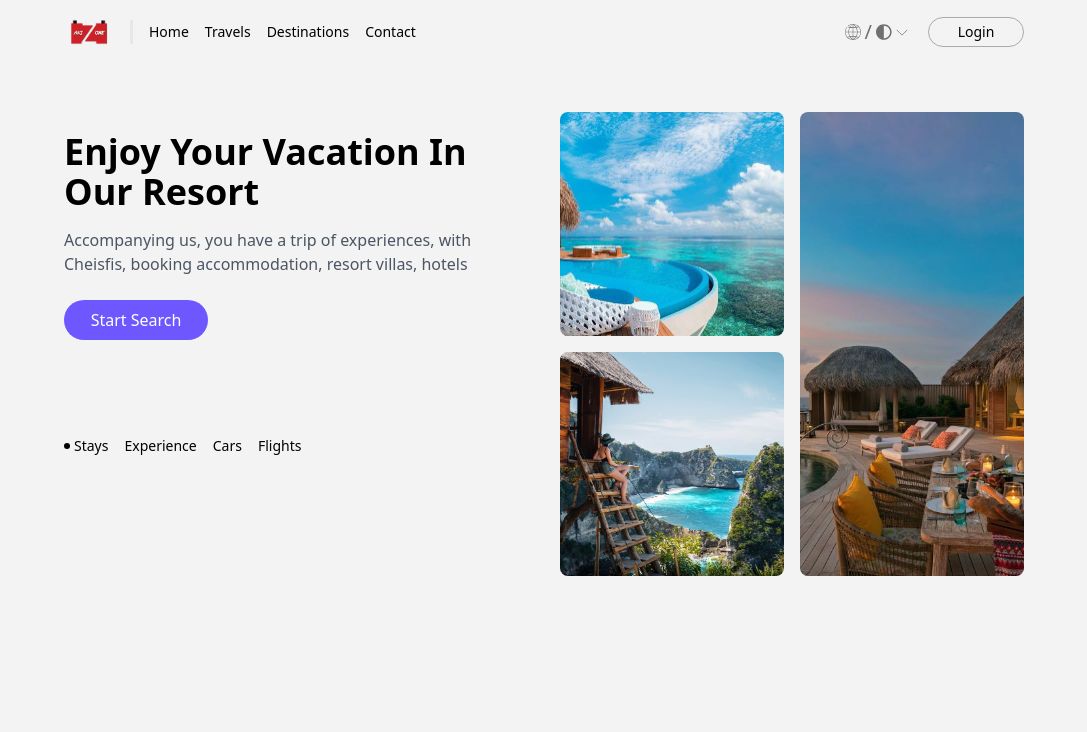
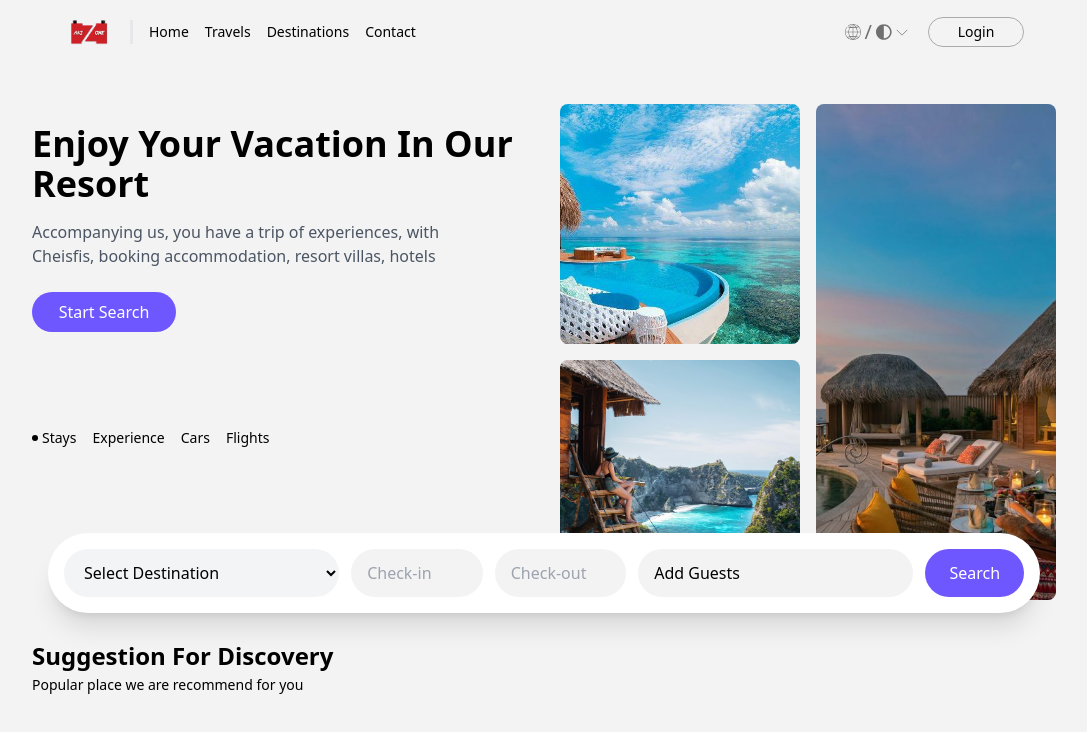
Before and after one commit to elvrby/sicohotel, a Next.js app: page / in a window 1280 px wide. Shown: the top 732 px of the page, without its empty margins (96-1183 px from the left). Built offline with nearby package versions, Linux system fonts and the light colour scheme.

Commit message:
Update 0.1

```diff
--- a/package.json
+++ b/package.json
@@ -9,12 +9,13 @@
     "lint": "next lint"
   },
   "dependencies": {
-    "firebase": "^10.13.2",
+    "firebase": "^11.2.0",
     "firebase-react-hooks": "^0.8.0",
     "firebaseui": "^6.1.0",
     "js-cookie": "^3.0.5",
-    "next": "14.2.13",
+    "next": "^14.2.23",
     "react": "^18",
+    "react-datepicker": "^7.6.0",
     "react-dom": "^18",
     "react-hooks": "^1.0.1"
   },
--- /dev/null
+++ b/src/components/addons/searchbar.tsx
@@ -0,0 +1,153 @@
+"use client";
+import { useState, useRef, useEffect } from "react";
+import DatePicker from "react-datepicker";
+import "react-datepicker/dist/react-datepicker.css";
+
+const SearchBar: React.FC = () =>{
+    const [isGuestPopupOpen, setIsGuestPopupOpen] = useState(false);
+    const [destination, setDestination] = useState(""); // State untuk menyimpan destinasi yang dipilih
+    const [adults, setAdults] = useState(0);
+    const [children, setChildren] = useState(0);
+    const [checkInDate, setCheckInDate] = useState<Date | null>(null);
+    const [checkOutDate, setCheckOutDate] = useState<Date | null>(null);
+    const guestRef = useRef<HTMLDivElement>(null);
+
+    const guestText =
+      adults + children > 0
+        ? `${adults + children} Guest${adults + children > 1 ? "s" : ""}`
+        : "Add Guests";
+
+    useEffect(() => {
+      const handleClickOutside = (event: MouseEvent) => {
+        if (guestRef.current && !guestRef.current.contains(event.target as Node)) {
+          setIsGuestPopupOpen(false);
+        }
+      };
+
+      const handleResize = () => {
+        setIsGuestPopupOpen(false);
+      };
+
+      document.addEventListener("mousedown", handleClickOutside);
+      window.addEventListener("resize", handleResize);
+
+      return () => {
+        document.removeEventListener("mousedown", handleClickOutside);
+        window.removeEventListener("resize", handleResize);
+      };
+    }, []);
+
+    return(
+        <main className="mt-4">
+            {/* Search Bar */}
+            <div className="relative lg:absolute lg:top-2/3 w-full max-w-2xl px-4 z-10 lg:max-w-5xl">
+            <div className="bg-white rounded-lg lg:rounded-full md:rounded-full shadow-xl p-4 flex flex-col sm:flex-row gap-3">
+            {/* Dropdown Destination */}
+            <div className="flex-1">
+                <select
+                value={destination}
+                onChange={(e) => setDestination(e.target.value)}
+                className="w-full px-4 py-3 rounded-full border-none bg-gray-100 focus:ring-2 focus:ring-[#6E57FF]"
+                >
+                <option value="" disabled>
+                    Select Destination
+                </option>
+                <option value="Bali">Bali</option>
+                <option value="Jakarta">Jakarta</option>
+                <option value="Lombok">Lombok</option>
+                <option value="Bandung">Bandung</option>
+                <option value="Yogyakarta">Yogyakarta</option>
+                </select>
+            </div>
+
+            {/* Date Picker */}
+            <div className="flex-1 flex gap-3">
+                <DatePicker
+                selected={checkInDate}
+                onChange={(date) => setCheckInDate(date)}
+                selectsStart
+                startDate={checkInDate || undefined}
+                endDate={checkOutDate || undefined}
+                minDate={new Date()} // Tidak bisa memilih sebelum hari ini
+                placeholderText="Check-in"
+                className="w-full px-4 py-3 rounded-full border-none bg-gray-100 focus:ring-2 focus:ring-[#6E57FF]"
+                />
+                <DatePicker
+                selected={checkOutDate}
+                onChange={(date) => setCheckOutDate(date)}
+                selectsEnd
+                startDate={checkInDate || undefined}
+                endDate={checkOutDate || undefined}
+                minDate={checkInDate || new Date()} // Tidak bisa sebelum check-in
+                placeholderText="Check-out"
+                className="w-full px-4 py-3 rounded-full border-none bg-gray-100 focus:ring-2 focus:ring-[#6E57FF]"
+                />
+            </div>
+
+            {/* Guest Picker */}
+            <div className="relative flex-1" ref={guestRef}>
+                <input
+                type="text"
+                readOnly
+                placeholder="Guests"
+                onClick={() => setIsGuestPopupOpen(!isGuestPopupOpen)}
+                value={guestText}
+                className="w-full px-4 py-3 rounded-full border-none bg-gray-100 focus:ring-2 focus:ring-[#6E57FF] cursor-pointer"
+                />
+                {isGuestPopupOpen && (
+                <div className="absolute top-full left-0 right-0 mt-2 bg-white rounded-lg shadow-xl p-4 space-y-4 z-20">
+                    <div className="flex items-center justify-between">
+                    <div>
+                        <h4 className="font-semibold">Adults</h4>
+                        <p className="text-sm text-gray-500">Ages 13 or above</p>
+                    </div>
+                    <div className="flex items-center gap-3">
+                        <button
+                        onClick={() => setAdults(Math.max(0, adults - 1))}
+                        className="w-8 h-8 rounded-full bg-gray-100 hover:bg-gray-200 transition-colors"
+                        >
+                        -
+                        </button>
+                        <span>{adults}</span>
+                        <button
+                        onClick={() => setAdults(adults + 1)}
+                        className="w-8 h-8 rounded-full bg-gray-100 hover:bg-gray-200 transition-colors"
+                        >
+                        +
+                        </button>
+                    </div>
+                    </div>
+                    <div className="flex items-center justify-between">
+                    <div>
+                        <h4 className="font-semibold">Children</h4>
+                        <p className="text-sm text-gray-500">Ages 2 - 12</p>
+                    </div>
+                    <div className="flex items-center gap-3">
+                        <button
+                        onClick={() => setChildren(Math.max(0, children - 1))}
+                        className="w-8 h-8 rounded-full bg-gray-100 hover:bg-gray-200 transition-colors"
+                        >
+                        -
+                        </button>
+                        <span>{children}</span>
+                        <button
+                        onClick={() => setChildren(children + 1)}
+                        className="w-8 h-8 rounded-full bg-gray-100 hover:bg-gray-200 transition-colors"
+                        >
+                        +
+                        </button>
+                    </div>
+                    </div>
+                </div>
+                )}
+            </div>
+
+            <button className="bg-[#6E57FF] text-white px-6 py-3 rounded-full hover:bg-[#5845CC] transition-colors whitespace-nowrap">
+                Search
+            </button>
+            </div>
+            </div>
+        </main>
+    )
+};
+export default SearchBar;
--- a/src/components/footer.tsx
+++ b/src/components/footer.tsx
@@ -2,7 +2,8 @@ import Link from "next/link";
 
 const FooterMobile: React.FC = () => {
     return (
-        <footer className="fixed bottom-0 left-0 w-full bg-white pl-1 pb-2 pr-1 pt-3 flex justify-around items-center md:hidden text-[9px] text-black shadow-sm">
+        <main className="w-full h-16 flex items-center justify-center">
+        <footer className="fixed bottom-0 left-0 w-full bg-white pl-1 pb-2 pr-1 pt-3 flex justify-around items-center md:hidden text-[9px] text-black shadow-sm z-20">
             <div className="flex w-full justify-between">
                 <div className="text-center flex flex-col items-center flex-1">
                     <svg className="w-6 h-6" viewBox="0 0 26 24" fill="none" xmlns="http://www.w3.org/2000/svg">
@@ -46,6 +47,7 @@ const FooterMobile: React.FC = () => {
 
             </div>
         </footer>
+        </main>
     );
 }
 
--- a/src/components/index.tsx
+++ b/src/components/index.tsx
@@ -1,9 +1,11 @@
 import Image from "next/image";
+import SearchBar from "@/src/components/addons/searchbar";
 
 const IndexComponent: React.FC = () => {
+
   return (
     <main className="w-full min-h-screen flex justify-center">
-      <div className="w-full max-w-7xl px-4 sm:px-6 lg:px-8 xl:px-40">
+      <div className="w-full max-w-7xl px-4 sm:px-6 lg:px-8 xl:px-32">
         <div className="w-full flex flex-col-reverse lg:flex-row mt-8 lg:mt-12 gap-8">
           {/* Text Content */}
           <div className="w-full lg:w-1/2 flex flex-col items-start px-4 sm:px-0">
@@ -69,6 +71,17 @@ const IndexComponent: React.FC = () => {
             </div>
           </div>
         </div>
+
+        <div>
+              <SearchBar></SearchBar>
+        </div>
+
+        <div className="mt-10">
+          <h1 className="text-2xl font-bold">Suggestion For Discovery</h1>
+          <span className="text-sm">Popular place we are recommend for you</span>
+        </div>
+
+
       </div>
     </main>
   );
```
Also changed, not shown: src/components/header.tsx (+24 -6 lines), 1 other file (tests, documents, lock files or other folders).
